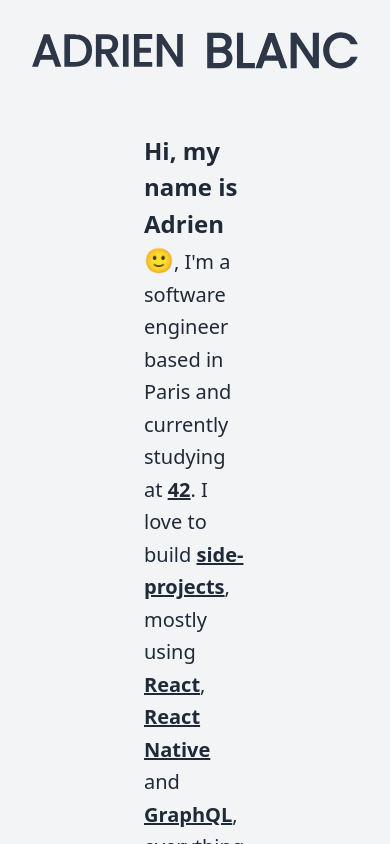
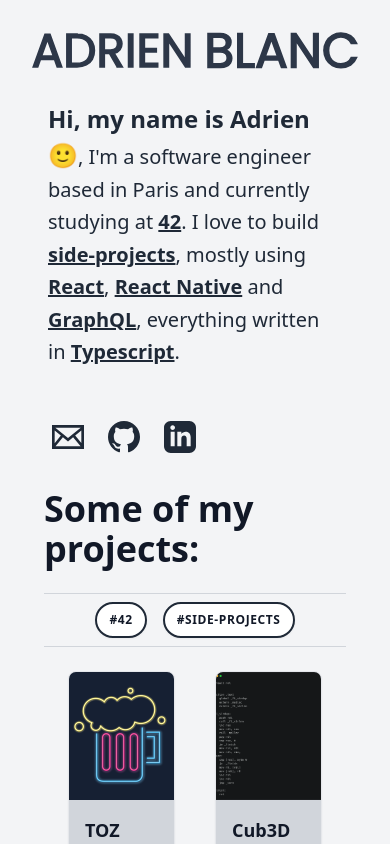
Before and after one commit to adblanc/adrienblanc.com, a Next.js app: page / in a window 390 px wide. Shown: the top 844 px of the page. Built offline with nearby package versions, Linux system fonts and the light colour scheme; what @tailwindcss/typography would draw is missing.

Commit message:
dark mode + index responsiveness

```diff
--- a/package.json
+++ b/package.json
@@ -15,6 +15,7 @@
     "next": "10.0.7",
     "next-mdx-remote": "^2.1.3",
     "next-seo": "^4.20.0",
+    "next-themes": "^0.0.12",
     "react": "17.0.1",
     "react-dom": "17.0.1"
   },
--- a/src/components/AdrienBlanc.tsx
+++ b/src/components/AdrienBlanc.tsx
@@ -3,6 +3,8 @@ import { animateSgv } from "../utils/svg";
 
 const idLeft = "adrien";
 const idRight = "blanc";
+
+const svgClass = "md:w-2/5 lg:w-1/3 xl:w-1/4";
 
 const getDelayByLength = (length: number) => {
   const totalDuration = 3000;
@@ -22,10 +24,10 @@ const AdrienBlanc: React.FC<unknown> = () => {
   const strokeColor = "#2d3748";
 
   return (
-    <div className="text-center w-full flex justify-center p-8">
+    <div className="text-center flex justify-center space-x-4 md:space-x-6">
       <svg
         id={idLeft}
-        className="mr-3 w-1/2 sm:w-1/3 lg:w-1/4 xl:w-1/5"
+        className={svgClass}
         viewBox="0 0 488 107"
         fill="none"
         xmlns="http://www.w3.org/2000/svg"
@@ -69,7 +71,7 @@ const AdrienBlanc: React.FC<unknown> = () => {
       </svg>
       <svg
         id={idRight}
-        className="ml-3 w-1/2 sm:w-1/3 lg:w-1/4 xl:w-1/5"
+        className={svgClass}
         viewBox="0 0 448 109"
         fill="none"
         xmlns="http://www.w3.org/2000/svg"
--- /dev/null
+++ b/src/components/DarkModeSwitch.tsx
@@ -0,0 +1,51 @@
+import { useTheme } from "next-themes";
+
+const Moon = () => (
+  <svg
+    className="w-6 h-6"
+    fill="none"
+    stroke="currentColor"
+    viewBox="0 0 24 24"
+    xmlns="http://www.w3.org/2000/svg"
+  >
+    <path
+      strokeLinecap="round"
+      strokeLinejoin="round"
+      strokeWidth={2}
+      d="M20.354 15.354A9 9 0 018.646 3.646 9.003 9.003 0 0012 21a9.003 9.003 0 008.354-5.646z"
+    />
+  </svg>
+);
+
+const Sun = () => (
+  <svg
+    className="w-6 h-6"
+    fill="none"
+    stroke="currentColor"
+    viewBox="0 0 24 24"
+    xmlns="http://www.w3.org/2000/svg"
+  >
+    <path
+      strokeLinecap="round"
+      strokeLinejoin="round"
+      strokeWidth={2}
+      d="M12 3v1m0 16v1m9-9h-1M4 12H3m15.364 6.364l-.707-.707M6.343 6.343l-.707-.707m12.728 0l-.707.707M6.343 17.657l-.707.707M16 12a4 4 0 11-8 0 4 4 0 018 0z"
+    />
+  </svg>
+);
+
+const DarkModeSwitch: React.FC<unknown> = () => {
+  const { setTheme, theme } = useTheme();
+
+  const switchTheme = () => {
+    setTheme(theme === "dark" ? "light" : "dark");
+  };
+
+  return (
+    <button onClick={switchTheme}>
+      {theme === "dark" ? <Sun /> : <Moon />}
+    </button>
+  );
+};
+
+export default DarkModeSwitch;
--- /dev/null
+++ b/src/components/Header.tsx
@@ -0,0 +1,15 @@
+import AdrienBlanc from "./AdrienBlanc";
+
+const Header = () => {
+  return (
+    <header className="flex flex-row p-8">
+      <div className="md:w-1/12" />
+      <div className="flex-1">
+        <AdrienBlanc />
+      </div>
+      <div className="md:w-1/12" />
+    </header>
+  );
+};
+
+export default Header;
--- a/src/components/Layout.tsx
+++ b/src/components/Layout.tsx
@@ -1,10 +1,10 @@
 import * as React from "react";
-import AdrienBlanc from "./AdrienBlanc";
+import Header from "./Header";
 
 const Layout: React.FunctionComponent<unknown> = ({ children }) => (
-  <div className="bg-gray-100 min-h-screen antialiased text-gray-900">
-    <AdrienBlanc />
-    <main className="space-y-8 px-32 pt-8 pb-32">{children}</main>
+  <div className="bg-gray-100 dark:bg-gray-900 min-h-screen antialiased text-gray-900 dark:text-gray-100">
+    <Header />
+    <main className="space-y-8 px-8 pb-8 md:px-32 md:pb-32">{children}</main>
   </div>
 );
 
--- a/src/pages/_app.tsx
+++ b/src/pages/_app.tsx
@@ -1,11 +1,14 @@
+import { ThemeProvider } from "next-themes";
 import Layout from "../components/Layout";
 import "../styles/index.css";
 
 function MyApp({ Component, pageProps }) {
   return (
-    <Layout>
-      <Component {...pageProps} />
-    </Layout>
+    <ThemeProvider attribute="class">
+      <Layout>
+        <Component {...pageProps} />
+      </Layout>
+    </ThemeProvider>
   );
 }
 
--- a/tailwind.config.js
+++ b/tailwind.config.js
@@ -5,7 +5,7 @@ module.exports = {
     "./posts/**/*.mdx",
     "./projects/**/*.mdx",
   ],
-  darkMode: false, // or 'media' or 'class'
+  darkMode: "class", // or 'media' or 'class'
   theme: {
     extend: {},
   },
```
Also changed, not shown: 1 other file (tests, documents, lock files or other folders).
